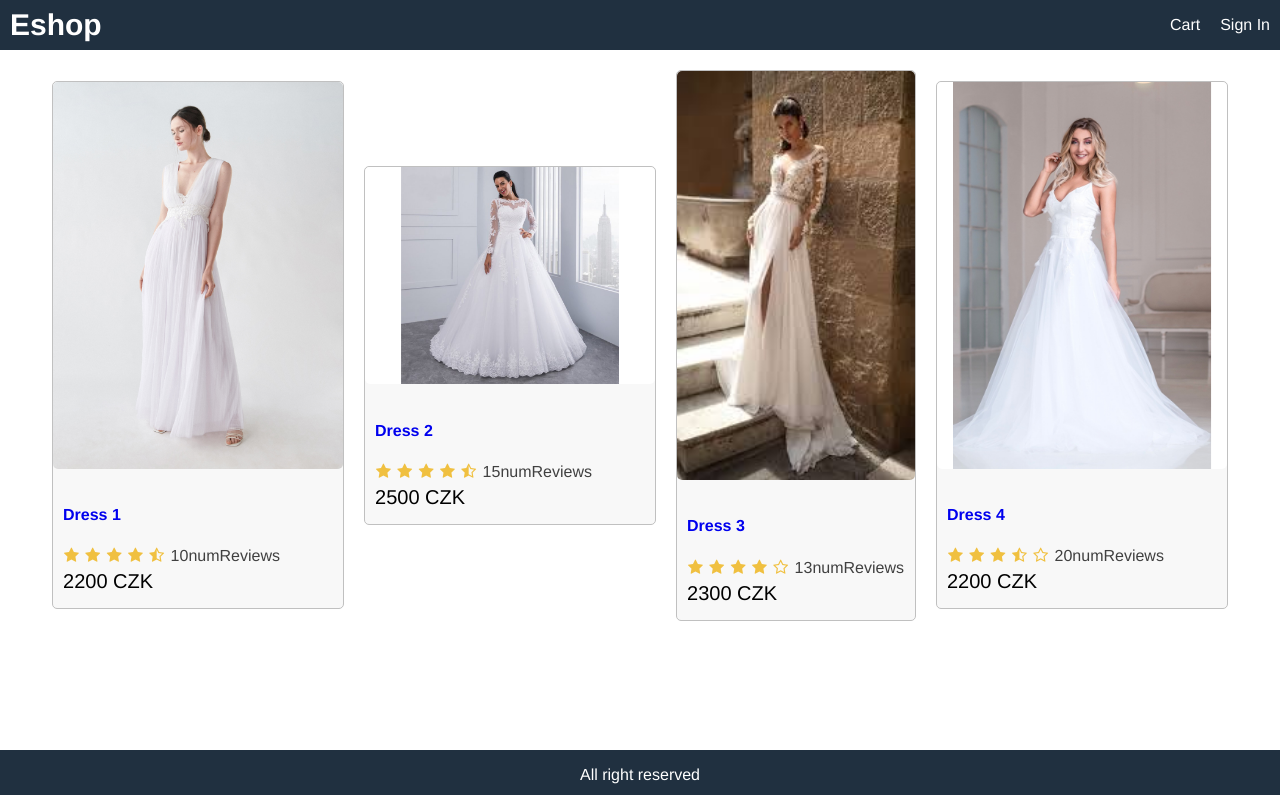
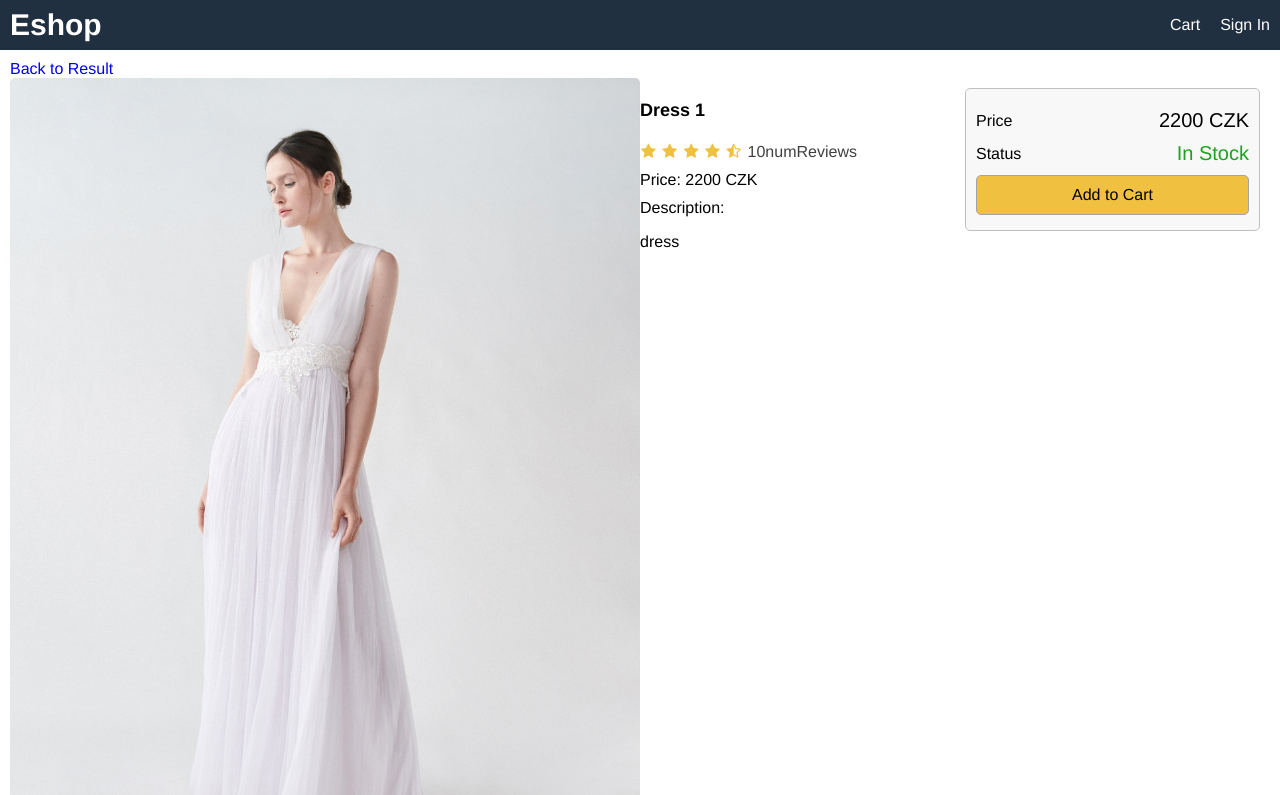
Before and after one commit to fkopriva/eshop-test, a React (Create React App) app in the folder frontend/: page /product/1 in a window 1280 px wide. Shown: the top 795 px of the page. Built offline with nearby package versions, Linux system fonts and the light colour scheme.

Commit message:
Product screen

```diff
--- a/frontend/package.json
+++ b/frontend/package.json
@@ -8,6 +8,7 @@
     "@testing-library/user-event": "^12.6.0",
     "react": "^17.0.1",
     "react-dom": "^17.0.1",
+    "react-router-dom": "^5.2.0",
     "react-scripts": "4.0.1",
     "web-vitals": "^0.2.4"
   },
--- a/frontend/src/App.js
+++ b/frontend/src/App.js
@@ -1,9 +1,11 @@
 import React from 'react';
-import Product from './components/Product';
-import data from './data';
+import { BrowserRouter, Route } from 'react-router-dom';
+import HomeScreen from './screens/HomeScreen';
+import ProductScreen from './screens/ProductScreen';
 
 function App() {
   return (
+    <BrowserRouter>
       <body>
         <div className="grid-container">
           <header className="row">
@@ -16,19 +18,13 @@
             </div>
           </header>
           <main>
-          <div>
-            <div className="row center">
-              {
-                data.products.map(product => (
-                  <Product key={product._id} product={product}></Product>
-                ))
-              }
-            </div>
-          </div>
+            <Route path="/product/:id" component={ProductScreen}></Route>
+            <Route path="/" component={HomeScreen} exact></Route>
           </main>
           <footer class="row center">All right reserved</footer>
         </div>
       </body>
+    </BrowserRouter>
   );
 }
 
--- a/frontend/src/data.js
+++ b/frontend/src/data.js
@@ -6,6 +6,7 @@
             category: 'dress',
             image: '/images/p1.jpg',
             price: 2200,
+            countInStock: 20,
             brand: 'sth',
             rating: 4.5,
             numReviews: 10,
@@ -17,6 +18,7 @@
             category: 'dress',
             image: '/images/p2.jpg',
             price: 2500,
+            countInStock: 5,
             brand: 'sth',
             rating: 4.8,
             numReviews: 15,
@@ -28,6 +30,7 @@
             category: 'dress',
             image: '/images/p3.jpg',
             price: 2300,
+            countInStock: 0,
             brand: 'sth',
             rating: 4.3,
             numReviews: 13,
@@ -39,6 +42,7 @@
             category: 'dress',
             image: '/images/p4.jpg',
             price: 2200,
+            countInStock: 12,
             brand: 'sth',
             rating: 3.8,
             numReviews: 20,
--- a/frontend/src/index.css
+++ b/frontend/src/index.css
@@ -54,6 +54,34 @@
 a:hover {
   color: #ff8000
 }
+ul {
+  padding: 0;
+  margin: 0;
+  list-style-type: none;
+}
+li {
+  margin-top: 1rem;
+}
+button {
+  padding: 1rem;
+  border-radius: 0.5rem;
+  border: 0.1rem #a4a4a4 solid;
+  font-size: 1.6rem;
+  font-family: Helvetica, Arial, sans-serif;
+  -webkit-font-smoothing: antialiased;
+  -moz-osx-font-smoothing: grayscale;
+  background-color: #f8f8f8;
+  cursor: pointer;
+}
+button:hover {
+  border: 0.1rem #404040 solid;
+}
+button.primary {
+  background-color: #f0c040;
+}
+button.block {
+  width: 100%;
+}
 
 /* header */
 header a {
@@ -74,6 +102,15 @@
 .row.center {
   justify-content: center;
 }
+.row.top {
+  align-items: flex-start;
+}
+.col-1 {
+  flex: 1 1 25rem;
+}
+.col-2 {
+  flex: 2 1 50rem;
+}
 
 /* Image */
 img {
@@ -81,6 +118,9 @@
 }
 img.medium {
   max-width: 29rem;
+  width: 100%;
+}
+img.large {
   width: 100%;
 }
 
@@ -109,3 +149,11 @@
 .rating span:last-child {
   color: #404040;
 }
+
+/* Alert */
+.success {
+  color: #20a020;
+}
+.error {
+  color: #a02020;
+}
--- /dev/null
+++ b/frontend/src/screens/HomeScreen.js
@@ -0,0 +1,19 @@
+import React from 'react';
+import Product from '../components/Product';
+import data from '../data';
+
+function HomeScreen(props) {
+    return (
+        <div>
+            <div className="row center">
+                {
+                    data.products.map(product => (
+                        <Product key={product._id} product={product}></Product>
+                    ))
+                }
+            </div>
+        </div>
+    );
+}
+
+export default HomeScreen;
--- /dev/null
+++ b/frontend/src/screens/ProductScreen.js
@@ -0,0 +1,62 @@
+import React from 'react';
+import Rating from '../components/Rating';
+import data from '../data';
+import { Link } from 'react-router-dom';
+
+function ProductScreen(props) {
+    const product = data.products.find(x => x._id === props.match.params.id);
+    if (!product) {
+        return <div> Product Not Found </div>
+    }
+    return (
+        <div>
+            <Link to="/">Back to Result</Link>
+            <div className="row top">
+                <div className="col-2">
+                    <img className="large" src={product.image} alt={product.name}></img>
+                </div>
+                <div className="col-1">
+                    <ul>
+                        <li>
+                            <h1>{product.name}</h1>
+                        </li>
+                        <li>
+                            <Rating rating={product.rating} numReviews={product.numReviews}></Rating>
+                        </li>
+                        <li>
+                            Price: {product.price} CZK
+                        </li>
+                        <li>
+                            Description:
+                             <p>{product.description}</p>
+                        </li>
+                    </ul>
+                </div>
+                <div className="col-1">
+                    <div className="card card-body">
+                        <ul>
+                            <li>
+                                <div className="row">
+                                    <div>Price</div>
+                                    <div className="price">{product.price} CZK</div>
+                                </div>
+                            </li>
+                            <li>
+                                <div className="row">
+                                    <div>Status</div>
+                                    <div className="price">{product.countInStock > 0 ? (<span className="success">In Stock</span>) : (
+                                        <span className="error">Unavailable</span>)}</div>
+                                </div>
+                            </li>
+                            <li>
+                                <button className="primary block">Add to Cart</button>
+                            </li>
+                        </ul>
+                    </div>
+                </div>
+            </div>
+        </div>
+    );
+}
+
+export default ProductScreen;
```
Lines whose indentation alone changed are shown as unchanged.
